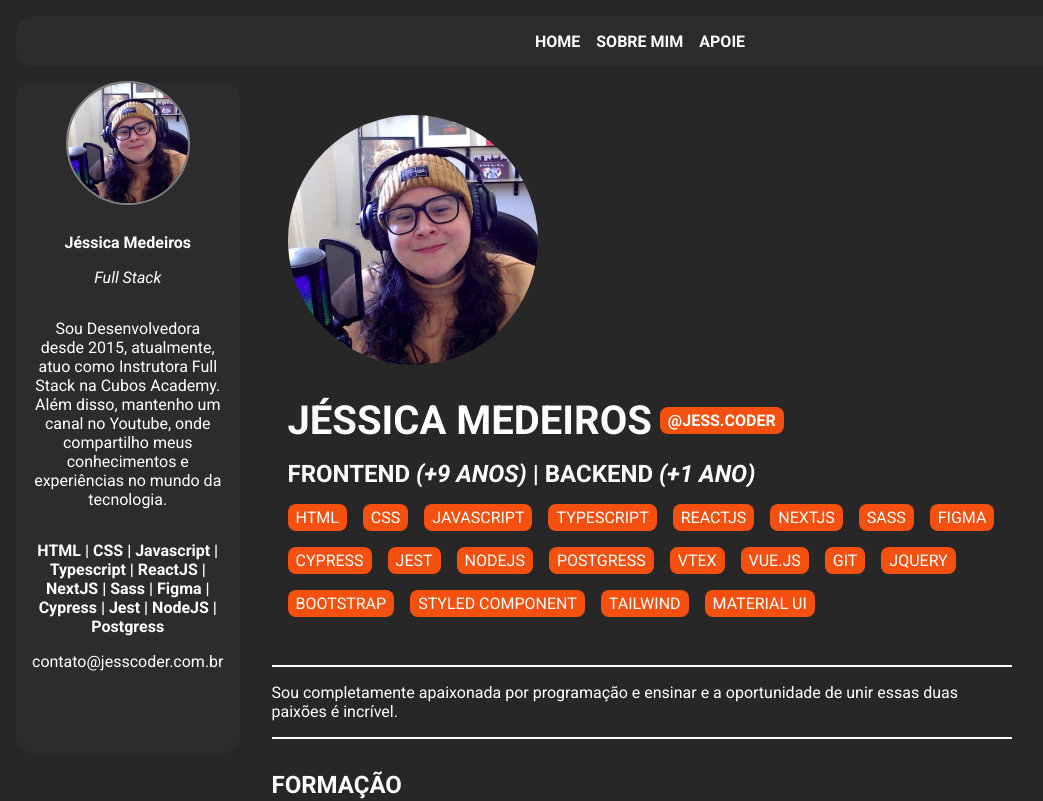
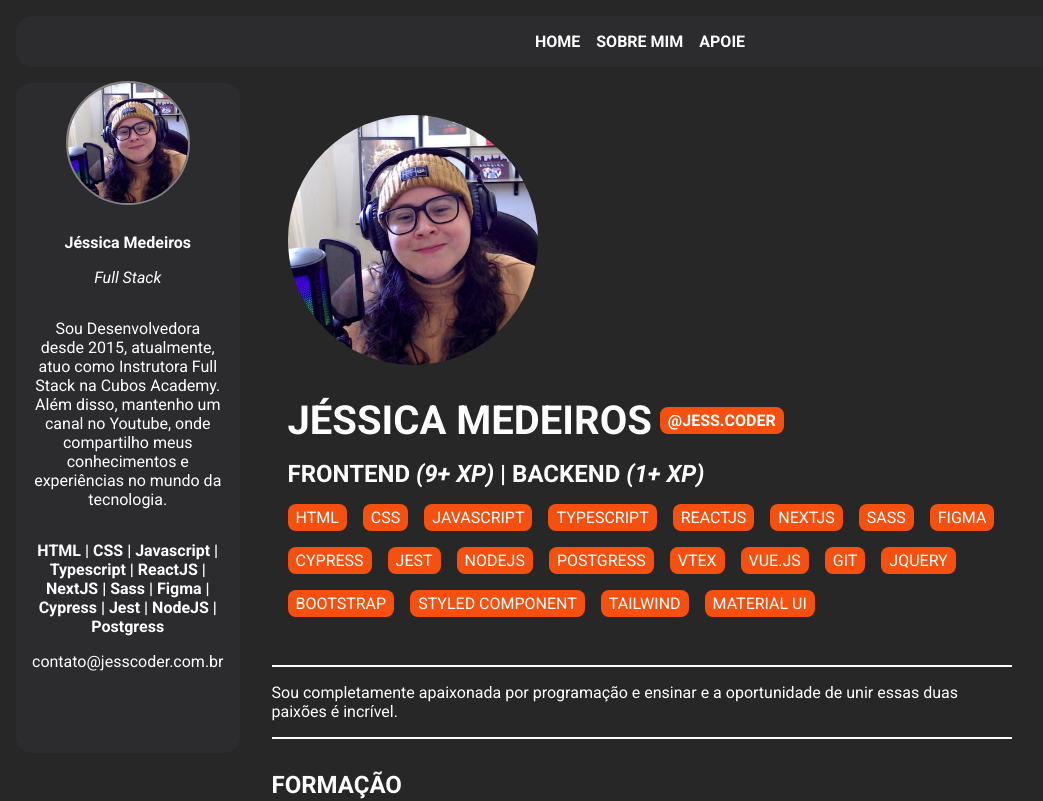
Before and after one commit to jessicamedeirosp/jesscoder, a Next.js app: page /about in a window 1280 px wide. Shown: the top 801 px of the page, without its empty margins (0-1043 px from the left). Built offline with nearby package versions, Linux system fonts and the light colour scheme; no server answers; some icons are missing.

Commit message:
ajustando experiencia no about

```diff
--- a/pages/about/index.tsx
+++ b/pages/about/index.tsx
@@ -22,7 +22,7 @@ export default function About() {
             Jéssica Medeiros <span className={styles.badge}>@jess.coder</span>
           </h1>
           <h2>
-            Frontend <i>(+9 anos)</i> | Backend <i>(+1 ano)</i>
+            Frontend <i>(9+ xp)</i> | Backend <i>(1+ xp)</i>
           </h2>
 
           <div className={`content-flex ${styles.badge__skills}`}>
```
